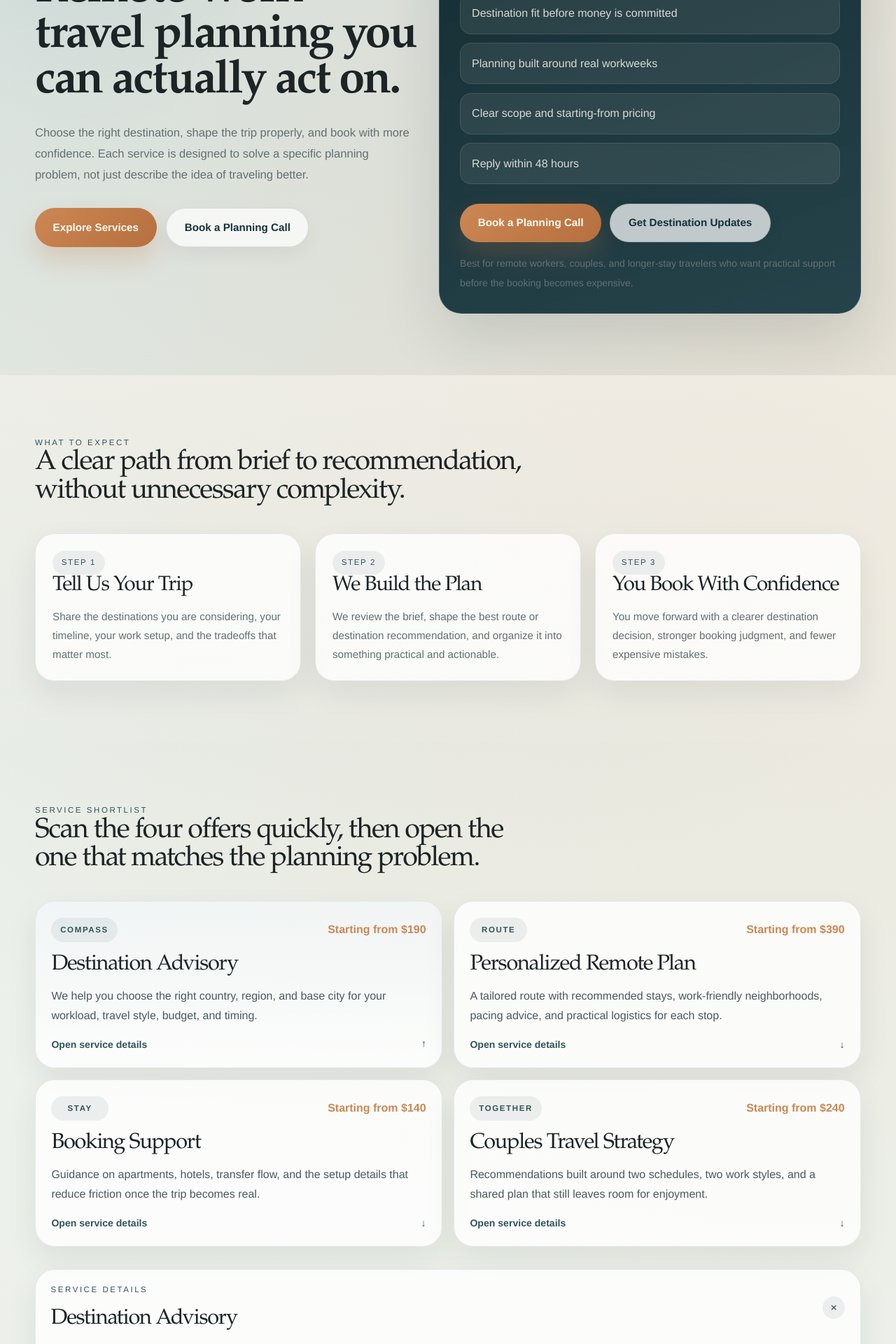
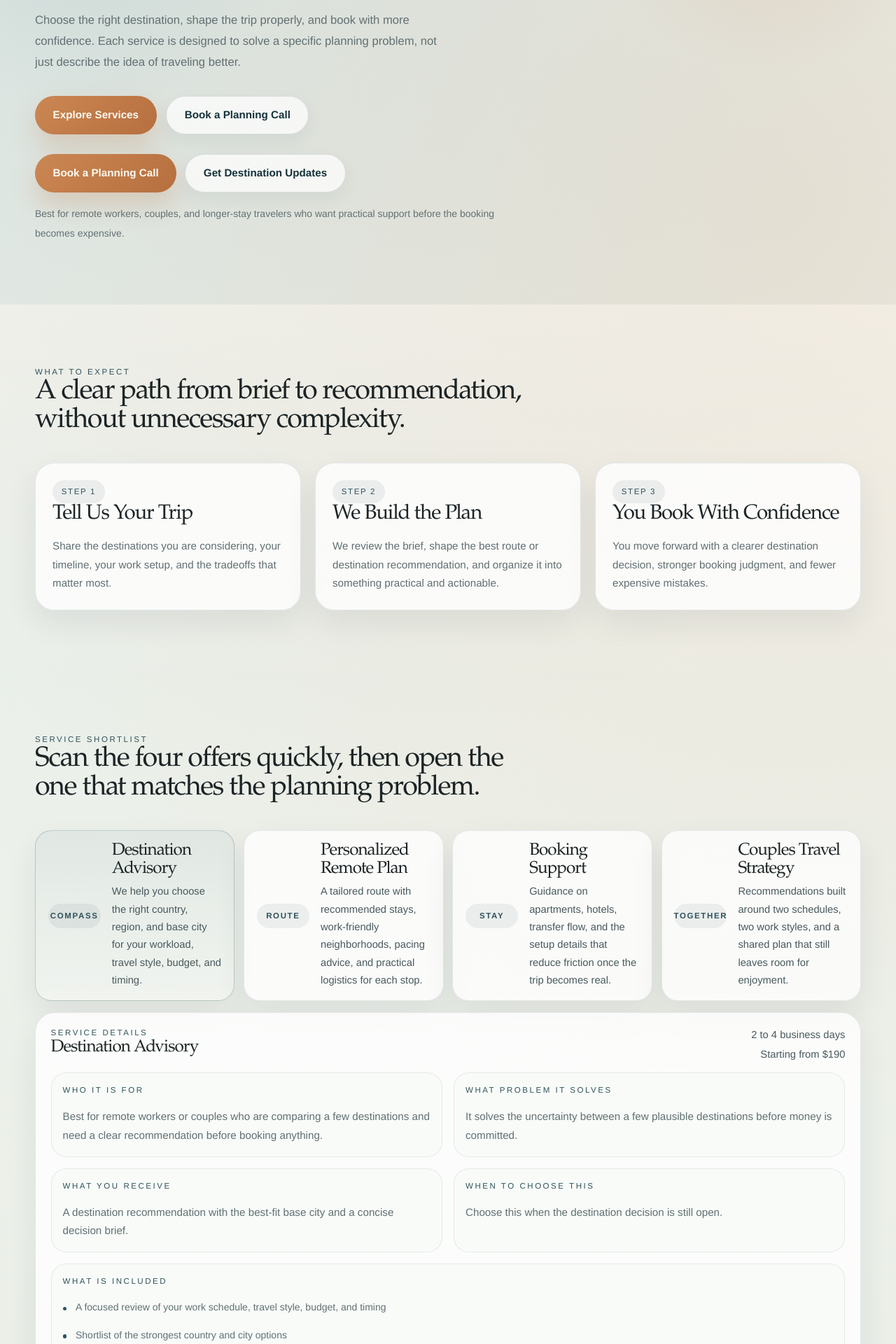
Before and after one commit to MGRem10/Remote-Together-Site, a Next.js app: page /services in a window 1280 px wide. Shown: the part 300-2220 px from the top of the page at 70% size. Built offline with nearby package versions, Linux system fonts and the light colour scheme.

Commit message:
Simplify services hero and service selector

```diff
--- a/app/globals.css
+++ b/app/globals.css
@@ -1651,49 +1651,8 @@ img {
   pointer-events: none;
 }
 
-.services-hero-shell {
-  display: grid;
-  gap: 2rem;
-  align-items: center;
-}
-
-.services-hero-panel {
-  position: relative;
-}
-
-.services-hero-panel-card {
-  overflow: hidden;
-  border-radius: 2rem;
-  border: 1px solid rgba(255, 250, 241, 0.12);
-  background:
-    linear-gradient(160deg, rgba(20, 44, 50, 0.96), rgba(39, 70, 78, 0.78)),
-    rgba(20, 44, 50, 0.94);
-  padding: 1.8rem;
-  color: var(--paper);
-  box-shadow: var(--shadow-lg);
-}
-
-.services-hero-panel-title {
-  margin: 0.8rem 0 0;
-  font-family: var(--font-heading);
-  font-size: clamp(1.9rem, 3vw, 2.6rem);
-  line-height: 1.04;
-  letter-spacing: -0.04em;
-}
-
-.services-hero-panel-grid {
-  display: grid;
-  gap: 0.8rem;
-  margin-top: 1.5rem;
-}
-
-.services-hero-panel-item {
-  border-radius: 1rem;
-  border: 1px solid rgba(255, 250, 241, 0.1);
-  background: rgba(255, 250, 241, 0.08);
-  padding: 0.95rem 1rem;
-  color: rgba(255, 250, 241, 0.82);
-  line-height: 1.65;
+.services-hero-copy-solo {
+  max-width: 52rem;
 }
 
 .services-process-band {
@@ -1724,43 +1683,18 @@ img {
   background: linear-gradient(180deg, rgba(255, 255, 255, 0.06), rgba(123, 162, 173, 0.04));
 }
 
-.services-shortlist-grid {
+.services-selector-shell {
   display: grid;
   gap: 1rem;
 }
 
-.service-short-card {
-  overflow: hidden;
-  border-radius: 1.75rem;
-  border: 1px solid rgba(49, 83, 91, 0.12);
-  background: rgba(255, 255, 255, 0.8);
-  box-shadow: var(--shadow);
-  transition:
-    transform 220ms ease,
-    box-shadow 220ms ease,
-    border-color 220ms ease;
-}
-
-.service-short-card:hover {
-  transform: translateY(-4px);
-  box-shadow: var(--shadow-lg);
-}
-
-.service-short-card-button {
-  width: 100%;
-  text-align: left;
-  padding: 1.4rem;
-  background: transparent;
-  transition: background-color 180ms ease;
-}
-
-.service-short-card-button-active {
-  background: linear-gradient(180deg, rgba(123, 162, 173, 0.08), rgba(255, 255, 255, 0.22));
-}
-
-.service-short-top,
-.service-short-footer,
-.service-detail-trigger,
+.services-selector-row {
+  display: grid;
+  gap: 0.8rem;
+}
+
+.service-selector-tab,
+.service-detail-header,
 .service-detail-actions,
 .service-detail-meta,
 .services-faq-trigger {
@@ -1770,11 +1704,36 @@ img {
   gap: 1rem;
 }
 
-.service-short-icon {
+.service-selector-tab {
+  width: 100%;
+  text-align: left;
+  border-radius: 1.45rem;
+  border: 1px solid rgba(49, 83, 91, 0.12);
+  background: rgba(255, 255, 255, 0.76);
+  padding: 1rem 1.1rem;
+  box-shadow: var(--shadow);
+  transition:
+    transform 200ms ease,
+    border-color 200ms ease,
+    background-color 200ms ease,
+    box-shadow 200ms ease;
+}
+
+.service-selector-tab:hover {
+  transform: translateY(-2px);
+  box-shadow: var(--shadow-lg);
+}
+
+.service-selector-tab-active {
+  border-color: rgba(49, 83, 91, 0.24);
+  background: linear-gradient(180deg, rgba(123, 162, 173, 0.1), rgba(255, 255, 255, 0.26));
+}
+
+.service-selector-icon {
   display: inline-flex;
   align-items: center;
   justify-content: center;
-  min-width: 5.1rem;
+  min-width: 4.7rem;
   padding: 0.55rem 0.8rem;
   border-radius: 999px;
   background: rgba(49, 83, 91, 0.08);
@@ -1785,41 +1744,34 @@ img {
   text-transform: uppercase;
 }
 
-.service-short-price {
-  color: var(--warm-accent);
-  font-weight: 700;
-}
-
-.service-short-title,
+.service-selector-copy {
+  display: grid;
+  gap: 0.35rem;
+  min-width: 0;
+}
+
+.service-selector-title,
 .service-detail-title {
-  margin: 1rem 0 0;
   font-family: var(--font-heading);
-  font-size: clamp(1.8rem, 2.4vw, 2.2rem);
+  font-size: clamp(1.3rem, 1.9vw, 1.55rem);
   line-height: 1.08;
   letter-spacing: -0.04em;
-}
-
-.service-short-body {
-  margin: 0.9rem 0 0;
+  color: var(--text);
+}
+
+.service-selector-summary {
   color: var(--muted-strong);
   line-height: 1.72;
-}
-
-.service-short-footer {
-  margin-top: 1.1rem;
-  color: var(--accent-deep);
-  font-size: 0.88rem;
-  font-weight: 700;
-}
-
-.service-short-arrow,
-.service-detail-toggle,
+  font-size: 0.92rem;
+}
+
+.services-faq-toggle,
+.service-detail-header-meta {
+  color: var(--muted-strong);
+}
+
 .services-faq-toggle {
   transition: transform 200ms ease;
-}
-
-.service-short-arrow-open {
-  transform: rotate(180deg);
 }
 
 .services-detail-stack,
@@ -1837,15 +1789,6 @@ img {
   overflow: hidden;
 }
 
-.service-detail-trigger,
-.services-faq-trigger {
-  width: 100%;
-  text-align: left;
-  padding: 1.25rem 1.35rem;
-  background: transparent;
-}
-
-.service-detail-toggle,
 .services-faq-toggle {
   display: inline-flex;
   align-items: center;
@@ -1859,19 +1802,16 @@ img {
   line-height: 1;
 }
 
-.service-detail-toggle-open,
 .services-faq-toggle-open {
   transform: rotate(45deg);
 }
 
-.service-detail-content,
 .services-faq-answer {
   display: grid;
   grid-template-rows: 0fr;
   transition: grid-template-rows 280ms ease;
 }
 
-.service-detail-content-open,
 .services-faq-answer-open {
   grid-template-rows: 1fr;
 }
@@ -1882,7 +1822,11 @@ img {
 }
 
 .service-detail-inner {
-  padding: 0 1.35rem 1.35rem;
+  padding: 1.35rem;
+}
+
+.service-detail-inner-open {
+  padding-top: 0;
 }
 
 .service-detail-grid {
@@ -1907,6 +1851,18 @@ img {
   padding-top: 1rem;
   border-top: 1px solid rgba(49, 83, 91, 0.1);
   flex-wrap: wrap;
+}
+
+.service-detail-header {
+  padding: 1.25rem 1.35rem 0.95rem;
+  align-items: flex-start;
+}
+
+.service-detail-header-meta {
+  display: grid;
+  gap: 0.35rem;
+  justify-items: end;
+  font-size: 0.92rem;
 }
 
 .service-detail-meta {
@@ -2044,13 +2000,15 @@ img {
     min-width: 100%;
   }
 
-  .service-short-top,
-  .service-short-footer,
-  .service-detail-trigger,
+  .service-detail-header,
   .service-detail-actions,
   .service-detail-meta,
   .services-faq-trigger {
     align-items: flex-start;
+  }
+
+  .service-detail-header-meta {
+    justify-items: start;
   }
 }
 
@@ -2109,12 +2067,8 @@ img {
     aspect-ratio: 2.2;
   }
 
-  .services-hero-shell {
-    grid-template-columns: minmax(0, 0.95fr) minmax(380px, 1.05fr);
-  }
-
-  .services-shortlist-grid {
-    grid-template-columns: repeat(2, minmax(0, 1fr));
+  .services-selector-row {
+    grid-template-columns: repeat(4, minmax(0, 1fr));
   }
 
   .service-detail-grid,
--- a/app/services/page.tsx
+++ b/app/services/page.tsx
@@ -23,8 +23,7 @@ export default function ServicesPage() {
     <>
       <section className="services-hero section-space pt-8 md:pt-12">
         <div className="container">
-          <div className="services-hero-shell">
-            <Reveal className="services-hero-copy" delay={20}>
+          <Reveal className="services-hero-copy services-hero-copy-solo" delay={20}>
             <div className="eyebrow">Services</div>
             <h1 className="display mt-4">
               Remote-work travel planning you can actually act on.
@@ -42,33 +41,11 @@ export default function ServicesPage() {
                 {primaryCta.label}
               </Link>
             </div>
-            </Reveal>
-
-            <Reveal className="services-hero-panel" delay={120}>
-              <div className="services-hero-panel-card">
-                <div className="eyebrow text-[rgba(255,250,241,0.66)]">Planning lens</div>
-                <h2 className="services-hero-panel-title">
-                  A calmer way to move from vague trip idea to clear booking decision.
-                </h2>
-                <div className="services-hero-panel-grid">
-                  {[
-                    "Destination fit before money is committed",
-                    "Planning built around real workweeks",
-                    "Clear scope and starting-from pricing",
-                    "Reply within 48 hours",
-                  ].map((item) => (
-                    <div key={item} className="services-hero-panel-item">
-                      {item}
-                    </div>
-                  ))}
-                </div>
             <ConversionCta
               className="mt-7"
               trustCopy="Best for remote workers, couples, and longer-stay travelers who want practical support before the booking becomes expensive."
             />
-              </div>
           </Reveal>
-          </div>
         </div>
       </section>
 
--- a/components/services-explorer.tsx
+++ b/components/services-explorer.tsx
@@ -47,6 +47,8 @@ const expectItems = [
 export function ServicesExplorer() {
   const [openService, setOpenService] = useState(serviceItems[0].title);
   const [openFaq, setOpenFaq] = useState(serviceFaqs[0].question);
+  const activeIndex = serviceItems.findIndex((service) => service.title === openService);
+  const activeService = serviceItems[activeIndex] ?? serviceItems[0];
 
   return (
     <>
@@ -59,70 +61,59 @@ export function ServicesExplorer() {
             </h2>
           </Reveal>
 
-          <div className="services-shortlist-grid mt-10">
+          <Reveal className="services-selector-shell mt-10" delay={90}>
+            <div className="services-selector-row" role="tablist" aria-label="Services">
               {serviceItems.map((service, index) => {
                 const active = openService === service.title;
 
                 return (
-                <Reveal key={service.title} as="article" className="service-short-card" delay={90 + index * 70}>
                   <button
+                    key={service.title}
                     type="button"
+                    role="tab"
+                    aria-selected={active}
+                    aria-controls={`service-panel-${index}`}
                     onClick={() => setOpenService(service.title)}
-                    className={`service-short-card-button ${active ? "service-short-card-button-active" : ""}`}
-                    aria-expanded={active}
+                    className={`service-selector-tab ${active ? "service-selector-tab-active" : ""}`}
                   >
-                    <div className="service-short-top">
-                      <span className="service-short-icon">{serviceIcons[index]}</span>
-                      <span className="service-short-price">{service.price}</span>
-                    </div>
-                    <h3 className="service-short-title">{service.title}</h3>
-                    <p className="service-short-body">{service.body}</p>
-                    <div className="service-short-footer">
-                      <span>Open service details</span>
-                      <span className={`service-short-arrow ${active ? "service-short-arrow-open" : ""}`}>
-                        ↓
+                    <span className="service-selector-icon">{serviceIcons[index]}</span>
+                    <span className="service-selector-copy">
+                      <span className="service-selector-title">{service.title}</span>
+                      <span className="service-selector-summary">{service.body}</span>
                     </span>
-                    </div>
                   </button>
-                </Reveal>
                 );
               })}
             </div>
 
-          <div className="services-detail-stack mt-8">
-            {serviceItems.map((service, index) => {
-              const active = openService === service.title;
-
-              return (
-                <Reveal key={service.title} as="article" className="service-detail-panel" delay={120 + index * 40}>
-                  <button
-                    type="button"
-                    onClick={() => setOpenService(active ? "" : service.title)}
-                    className="service-detail-trigger"
-                    aria-expanded={active}
+            <div
+              id={`service-panel-${activeIndex}`}
+              role="tabpanel"
+              className="service-detail-panel service-detail-panel-active"
             >
+              <div className="service-detail-header">
                 <div>
                   <div className="eyebrow">Service details</div>
-                      <h3 className="service-detail-title">{service.title}</h3>
+                  <h3 className="service-detail-title">{activeService.title}</h3>
                 </div>
-                    <span className={`service-detail-toggle ${active ? "service-detail-toggle-open" : ""}`}>
-                      +
-                    </span>
-                  </button>
+                <div className="service-detail-header-meta">
+                  <span>{activeService.turnaround}</span>
+                  <span>{activeService.price}</span>
+                </div>
+              </div>
 
-                  <div className={`service-detail-content ${active ? "service-detail-content-open" : ""}`}>
-                    <div className="service-detail-inner">
+              <div className="service-detail-inner service-detail-inner-open">
                 <div className="service-detail-grid">
-                        <InfoCard label="Who it is for" body={service.forWho} />
-                        <InfoCard label="What problem it solves" body={serviceProblems[service.title]} />
-                        <InfoCard label="What you receive" body={service.deliverable} />
-                        <InfoCard label="When to choose this" body={serviceMoments[service.title]} />
+                  <InfoCard label="Who it is for" body={activeService.forWho} />
+                  <InfoCard label="What problem it solves" body={serviceProblems[activeService.title]} />
+                  <InfoCard label="What you receive" body={activeService.deliverable} />
+                  <InfoCard label="When to choose this" body={serviceMoments[activeService.title]} />
                 </div>
 
                 <div className="service-includes-panel">
                   <div className="eyebrow">What is included</div>
                   <div className="bullet-list mt-4">
-                          {service.includes.map((item) => (
+                    {activeService.includes.map((item) => (
                       <div key={item} className="bullet-row text-sm">
                         <span className="bullet-dot" />
                         <span>{item}</span>
@@ -133,19 +124,19 @@ export function ServicesExplorer() {
 
                 <div className="service-detail-actions">
                   <div className="service-detail-meta">
-                          <span>{service.turnaround}</span>
-                          <span>{service.price}</span>
+                    <span>{activeService.turnaround}</span>
+                    <span>{activeService.price}</span>
                   </div>
-                        <Link href={`${primaryCta.href}?service=${encodeURIComponent(service.title)}`} className="button-primary">
+                  <Link
+                    href={`${primaryCta.href}?service=${encodeURIComponent(activeService.title)}`}
+                    className="button-primary"
+                  >
                     Enquire about this service
                   </Link>
                 </div>
               </div>
             </div>
           </Reveal>
-              );
-            })}
-          </div>
         </div>
       </section>
 
```
Lines whose indentation alone changed are shown as unchanged.
